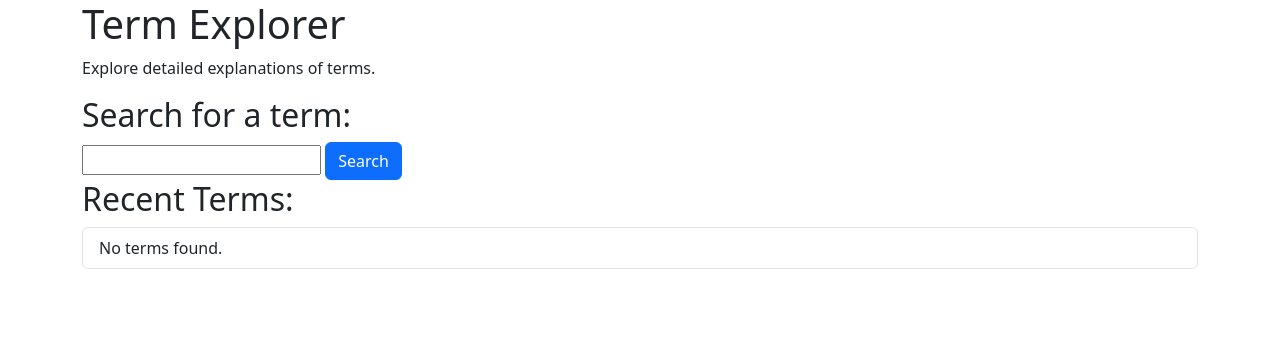
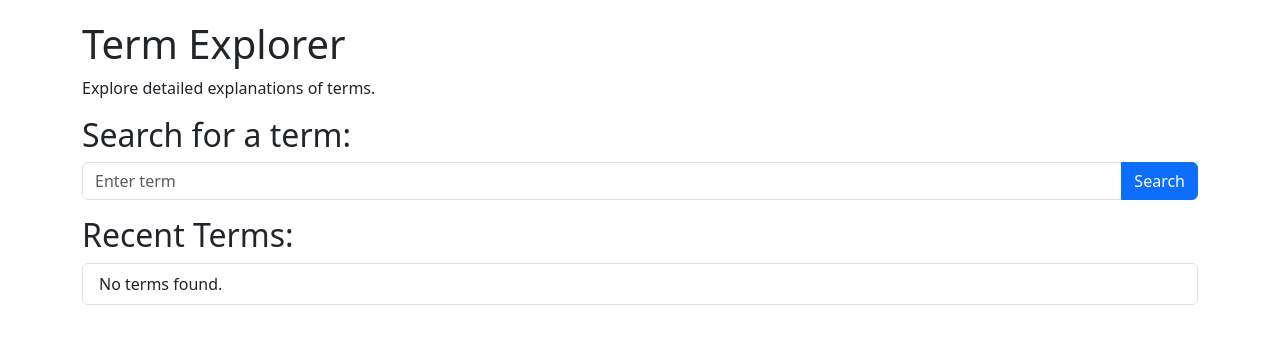
Before and after one commit to lgboim/terms-generator, a Flask app: page / in a window 1280 px wide. Shown: the top 344 px of the page. Run offline with Flask 3, Linux system fonts and the light colour scheme; data that the repository does not hold is empty.

Commit message:
Update home.html

```diff
--- a/templates/home.html
+++ b/templates/home.html
@@ -2,32 +2,70 @@
 <html lang="en">
 <head>
     <meta charset="UTF-8">
+    <meta name="viewport" content="width=device-width, initial-scale=1.0">
     <title>Term Explorer</title>
     <link href="https://cdn.jsdelivr.net/npm/bootstrap@5.3.0/dist/css/bootstrap.min.css" rel="stylesheet">
+    <script src="https://ajax.googleapis.com/ajax/libs/jquery/3.6.0/jquery.min.js"></script>
+    <style>
+        body { padding-top: 20px; }
+        #termDetails { margin-top: 20px; }
+    </style>
 </head>
 <body>
     <div class="container">
         <h1>Term Explorer</h1>
         <p>Explore detailed explanations of terms.</p>
-        <div>
+
+        <!-- Search Form -->
+        <div class="mb-3">
             <h2>Search for a term:</h2>
             <form action="{{ url_for('search') }}" method="post">
-                <input type="text" name="search_term" required>
-                <button type="submit" class="btn btn-primary">Search</button>
+                <div class="input-group">
+                    <input type="text" name="search_term" class="form-control" placeholder="Enter term" required>
+                    <button type="submit" class="btn btn-primary">Search</button>
+                </div>
             </form>
         </div>
+
+        <!-- Recent Terms List -->
         <div>
             <h2>Recent Terms:</h2>
             <ul class="list-group">
                 {% for term in recent_terms %}
                 <li class="list-group-item">
-                    <a href="{{ url_for('term_page', term=term.term) }}">{{ term.term }}</a>
+                    <a href="{{ url_for('term_page', term=term.term) }}" class="term-link">{{ term.term }}</a>
                 </li>
                 {% else %}
                 <li class="list-group-item">No terms found.</li>
                 {% endfor %}
             </ul>
         </div>
+
+        <!-- Term Details Section -->
+        <div id="termDetails" class="mt-4">
+            <!-- Details will be loaded here using AJAX -->
+        </div>
     </div>
+
+    <script>
+    $(document).ready(function() {
+        $('.term-link').click(function(e) {
+            e.preventDefault(); // Prevent the default link behavior
+            var url = $(this).attr('href');
+
+            // Fetch and display term details
+            $.ajax({
+                url: url,
+                type: 'GET',
+                success: function(result) {
+                    $('#termDetails').html(result);
+                },
+                error: function() {
+                    $('#termDetails').html('<p>Error loading the term details.</p>');
+                }
+            });
+        });
+    });
+    </script>
 </body>
 </html>
```
